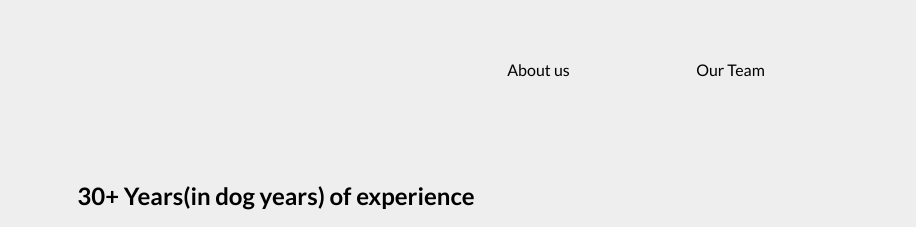
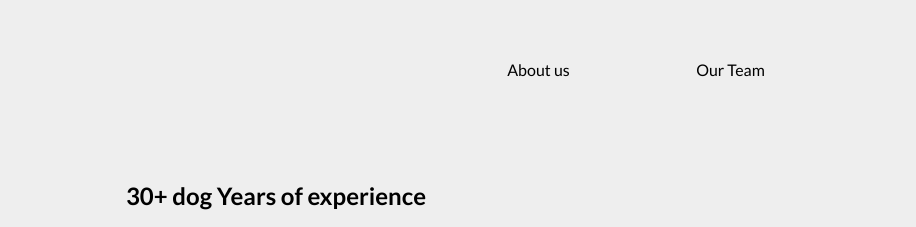
Before and after one commit to SeanItz/Lunasite, a plain HTML site: page index.html in a window 1280 px wide. Shown: the top 227 px of the page, 364-1280 px from the left. Drawn offline with nearby package versions, Linux system fonts and the light colour scheme.

Commit message:
Update index.html

```diff
--- a/index.html
+++ b/index.html
@@ -38,7 +38,7 @@
 
       <section id="hero">
 
-        <h2>30+ Years(in dog years) of experience</h2>
+        <h2>30+ dog Years of experience</h2>
         <form id="form" action="https://www.freecodecamp.com/email-submit">
           <input
             name="email"
```
